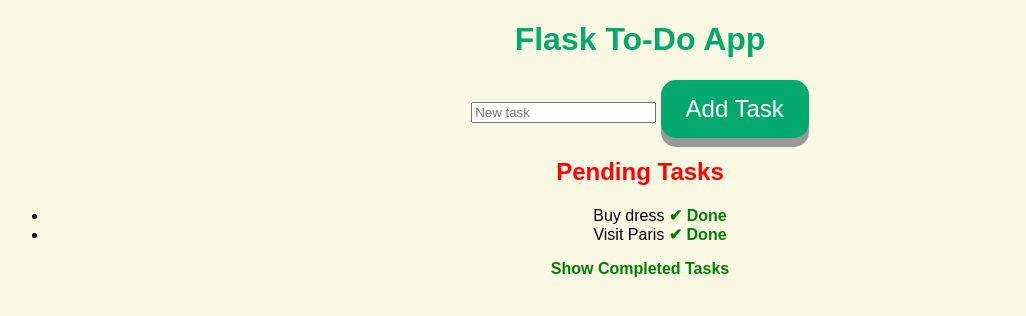
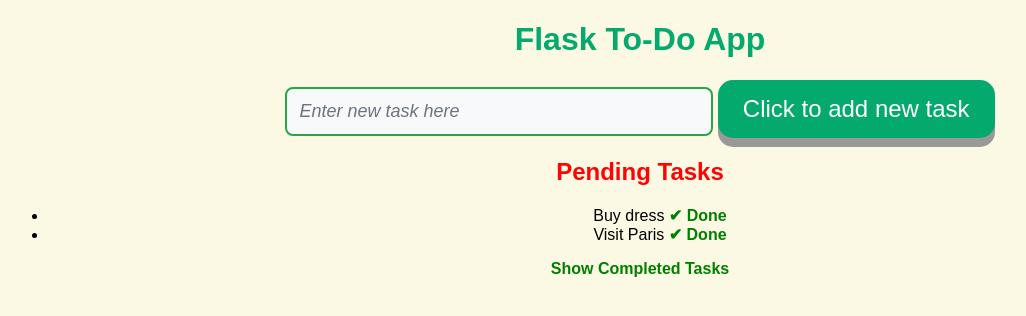
Before and after one commit to JYOTHY-DAS/Flask_to_do_app, a Flask app: page / in a window 1280 px wide. Shown: the top 316 px of the page, without its empty margins (0-1026 px from the left). Run offline with Flask 3, Linux system fonts and the light colour scheme; data comes from the database, SQL or seed files in the repository; both versions use the stored data as it was after the commit.

Commit message:
Button text and input box css updated;working

```diff
--- a/app/static/main.css
+++ b/app/static/main.css
@@ -15,6 +15,25 @@ form {
 #completed_tasks{
   color: #710707;
 }
+
+input[type="text"] {
+  width: 100%;
+  max-width: 400px;
+  padding: 12px;
+  border: 2px solid #28a745;
+  border-radius: 8px;
+  font-size: 18px;
+  background-color: #f8f9fa;
+  color: #333;
+  font-family: Arial, sans-serif;
+}
+
+input[type="text"]::placeholder {
+  color: #6c757d; /* Grey placeholder text */
+  font-style: italic;
+}
+
+
 .button {
     display: inline-block;
     padding: 15px 25px;
--- a/app/templates/index.html
+++ b/app/templates/index.html
@@ -2,15 +2,15 @@
 
 {% block content %}
     <form action="/add" method="POST">
-        <input type="text" name="content" placeholder="New task" required>
-        <button class="button" type="submit">Add Task</button>
+        <input type="text" name="content" placeholder="Enter new task here" required>
+        <button class="button" type="submit">Click to add new task</button>
     </form>
 
     <h2 id="pending_tasks">Pending Tasks</h2>
     <ul>
         {% for task in tasks %}
             <li>{{ task.content }}
-                <a href="{{ url_for('mark_done', task_id=task.id) }}">✔ Done</a>
+                <a href="{{ url_for('mark_done', task_id=task.id) }}"> ✔ Done</a>
             </li>
         {% endfor %}
     </ul>
```
Also changed, not shown: instance/todo.db.
